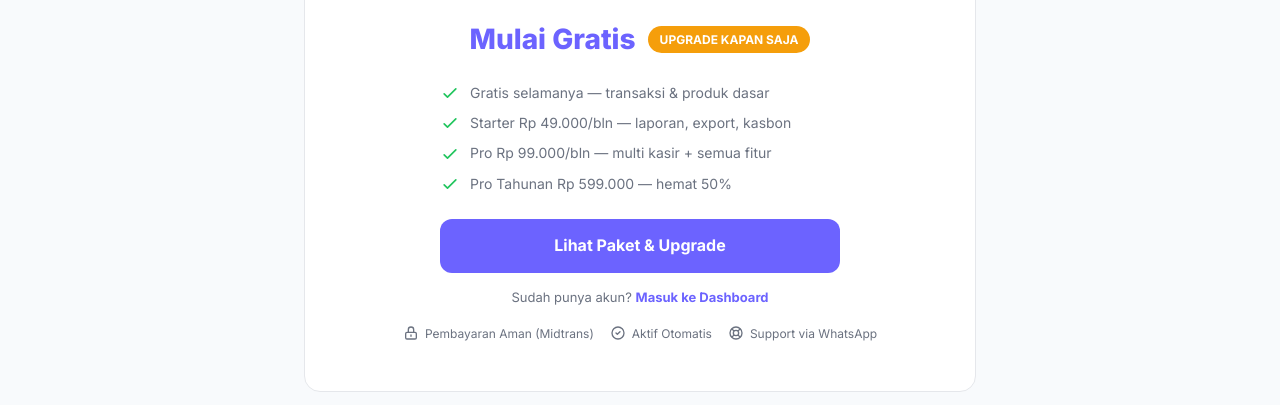
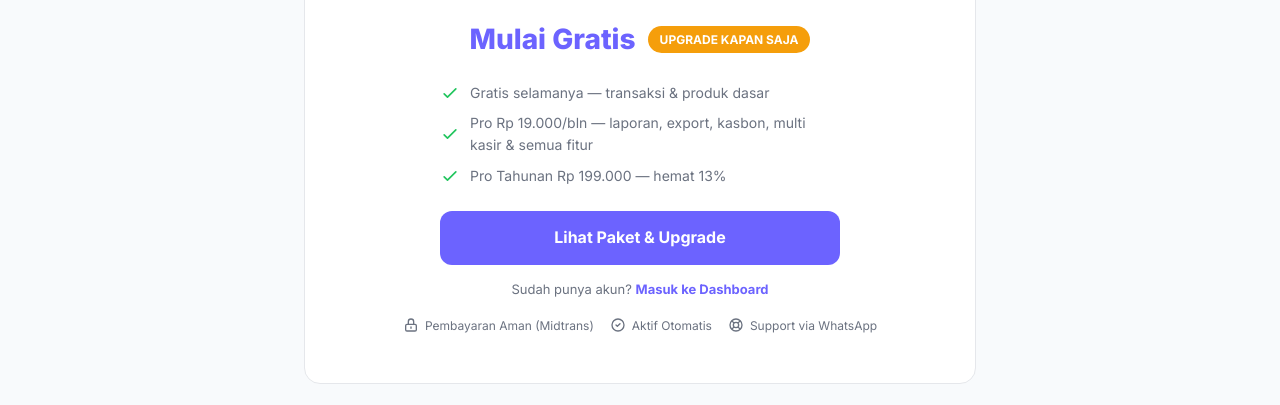
Before and after one commit to hardinataraja/Landingpage-Kasva, a website: page index.html in a window 1280 px wide. Shown: the part 327-732 px from the top of the page. Drawn offline with Linux system fonts and the light colour scheme.

Commit message:
Add files via upload

```diff
--- a/index.html
+++ b/index.html
@@ -12,7 +12,7 @@
 
   <!-- Open Graph -->
   <meta property="og:title" content="Kasva POS — Aplikasi Kasir Android UMKM">
-  <meta property="og:description" content="Mulai gratis, upgrade ke Starter atau Pro untuk fitur lengkap.">
+  <meta property="og:description" content="Mulai gratis, upgrade ke Pro untuk fitur lengkap.">
   <meta property="og:url" content="https://kasva.store/">
   <meta property="og:type" content="website">
   <meta property="og:image" content="https://kasva.store/preview.jpg">
@@ -519,15 +519,11 @@
       </div>
       <div class="hero-feature">
         <svg width="20" height="20" fill="none" stroke="currentColor" stroke-width="2" viewBox="0 0 24 24"><path stroke-linecap="round" stroke-linejoin="round" d="M5 13l4 4L19 7"/></svg>
-        Starter Rp 49.000/bln — laporan, export, kasbon
+        Pro Rp 19.000/bln — laporan, export, kasbon, multi kasir & semua fitur
       </div>
       <div class="hero-feature">
         <svg width="20" height="20" fill="none" stroke="currentColor" stroke-width="2" viewBox="0 0 24 24"><path stroke-linecap="round" stroke-linejoin="round" d="M5 13l4 4L19 7"/></svg>
-        Pro Rp 99.000/bln — multi kasir + semua fitur
-      </div>
-      <div class="hero-feature">
-        <svg width="20" height="20" fill="none" stroke="currentColor" stroke-width="2" viewBox="0 0 24 24"><path stroke-linecap="round" stroke-linejoin="round" d="M5 13l4 4L19 7"/></svg>
-        Pro Tahunan Rp 599.000 — hemat 50%
+        Pro Tahunan Rp 199.000 — hemat 13%
       </div>
     </div>
 
@@ -613,7 +609,7 @@
       <div class="step-number">2</div>
       <div>
         <h4>Pilih Paket & Bayar</h4>
-        <p>Browser terbuka otomatis ke kasva.store. Pilih paket Starter, Pro, atau Pro Tahunan lalu bayar via QRIS, Transfer, atau E-Wallet.</p>
+        <p>Browser terbuka otomatis ke kasva.store. Pilih paket Pro Bulanan atau Pro Tahunan lalu bayar via QRIS, Transfer, atau E-Wallet.</p>
       </div>
     </div>
     <div class="step">
```
